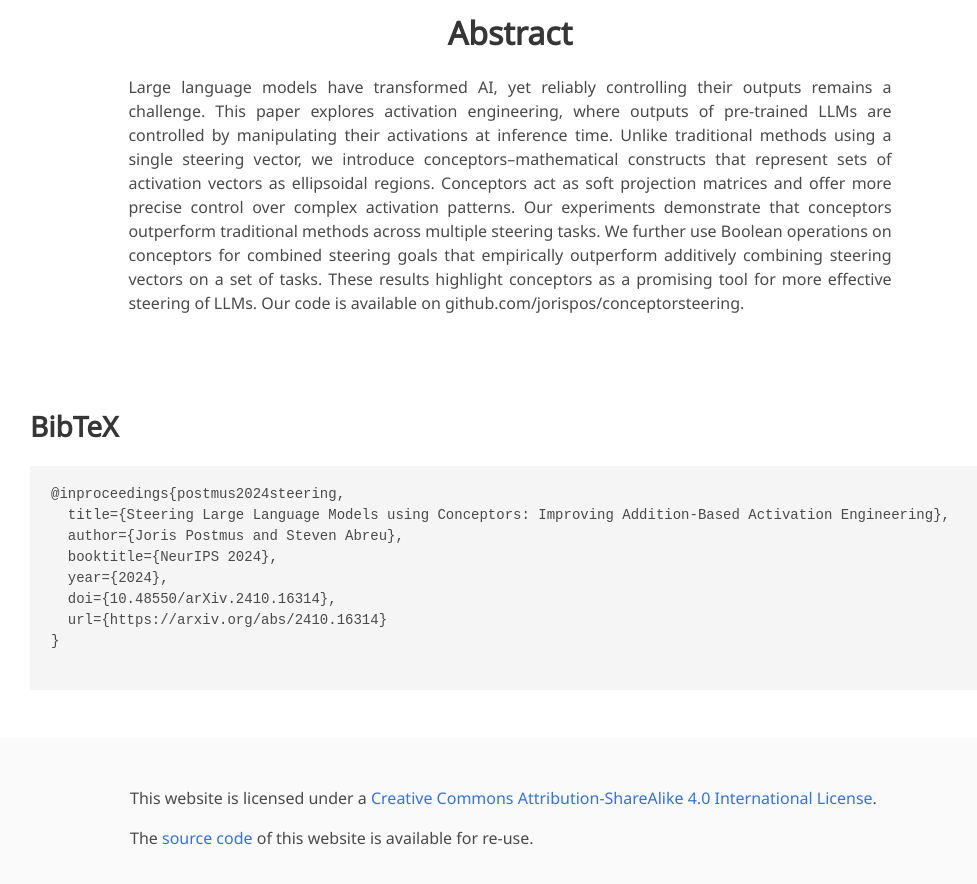
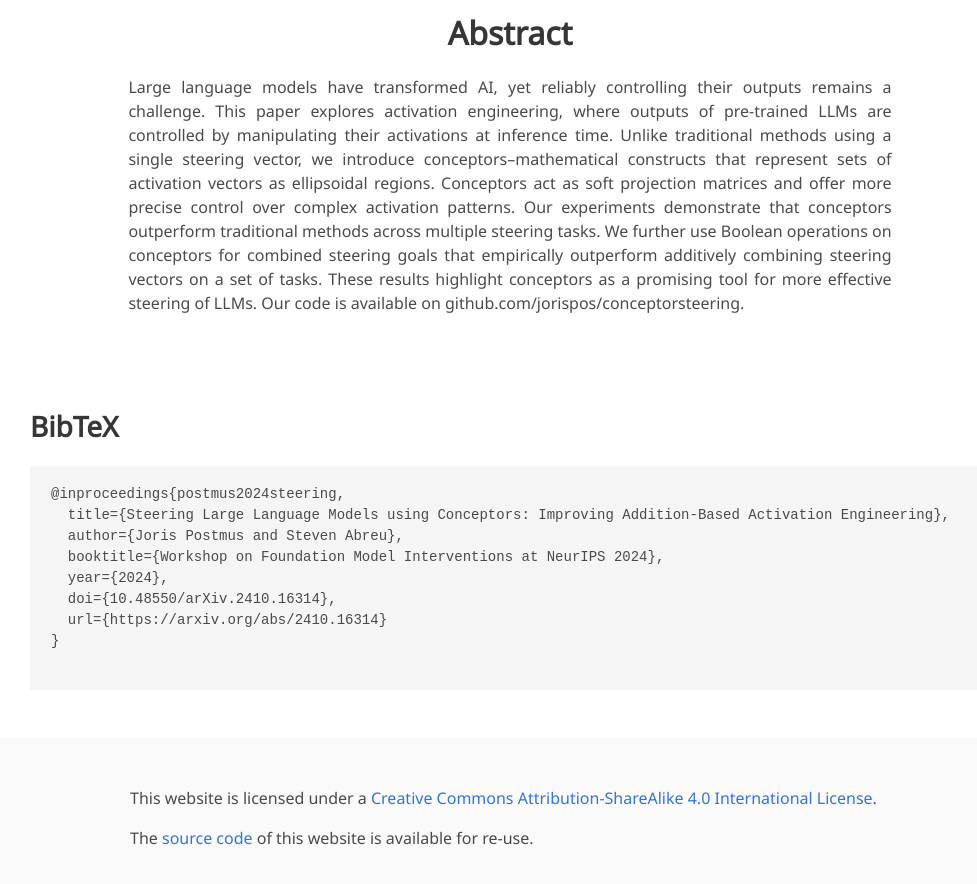
Before and after one commit to jorispos/conceptor_steering, a plain HTML site: page index.html in a window 1280 px wide. Shown: the part 1004-1888 px from the top of the page, without its empty margins (130-1107 px from the left). Drawn offline with nearby package versions, Linux system fonts and the light colour scheme; some icons are missing; a web font is replaced by a local one.

Commit message:
Fixed booktitle in reference

```diff
--- a/index.html
+++ b/index.html
@@ -117,7 +117,7 @@
 @inproceedings{postmus2024steering,
   title={Steering Large Language Models using Conceptors: Improving Addition-Based Activation Engineering},
   author={Joris Postmus and Steven Abreu},
-  booktitle={NeurIPS 2024},
+  booktitle={Workshop on Foundation Model Interventions at NeurIPS 2024},
   year={2024},
   doi={10.48550/arXiv.2410.16314},
   url={https://arxiv.org/abs/2410.16314}
```
